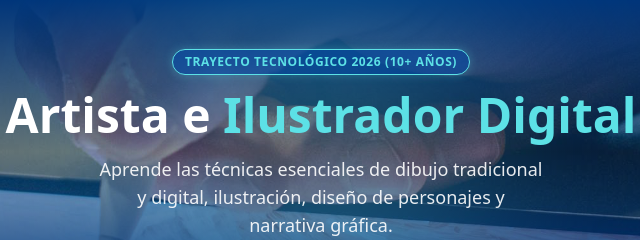
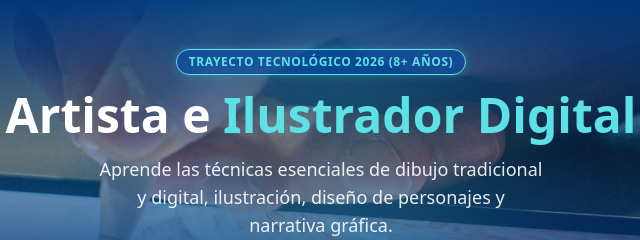
Before and after one commit to RealLotex/cerebroscreativoswebsite, a plain HTML site: page arte-digital.html in a window 1280 px wide. Shown: the top 240 px of the page, 319-959 px from the left. Drawn offline with nearby package versions, Linux system fonts and the light colour scheme.

Commit message:
Update arte-digital.html

```diff
--- a/arte-digital.html
+++ b/arte-digital.html
@@ -42,7 +42,7 @@
 
         <div class="relative z-10">
             <span class="inline-block py-1 px-3 rounded-full border text-xs font-bold tracking-wider uppercase mb-4 shadow-[0_0_10px_rgba(92,225,230,0.3)] bg-[rgba(0,74,173,0.5)] border-brand-accent text-brand-accent">
-                Trayecto Tecnológico 2026 (10+ años)
+                Trayecto Tecnológico 2026 (8+ años)
             </span>
             <h1 class="text-4xl md:text-5xl font-bold mb-4 leading-tight">
                 Artista e <span class="text-brand-accent">Ilustrador Digital</span>
```
